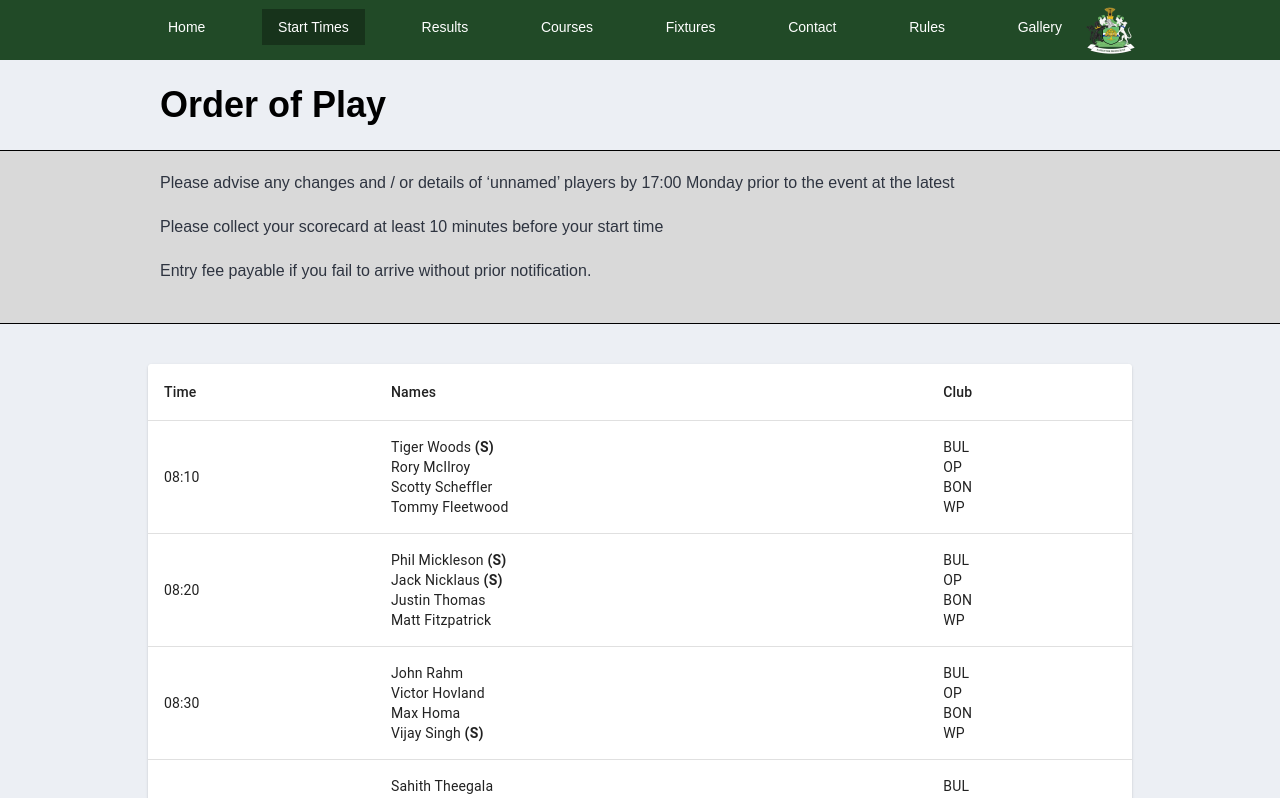
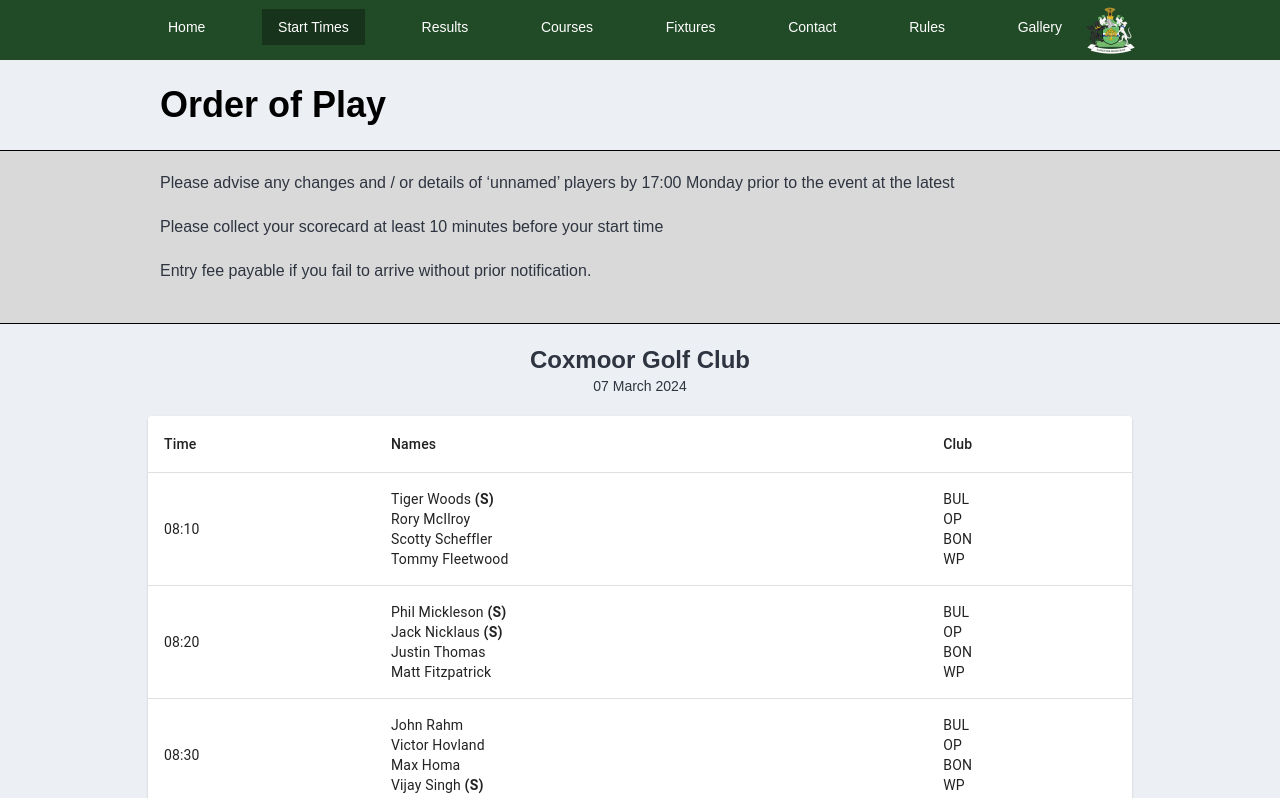
Before and after one commit to KaineBinch/NottinghamshireAlliance, a React (Vite) app: page /#/starttimes in a window 1280 px wide. Shown: the top 798 px of the page. Built offline with nearby package versions, Linux system fonts and the light colour scheme.

Commit message:
chore: added heading to start times

```diff
--- a/src/pages/startTimesPage.jsx
+++ b/src/pages/startTimesPage.jsx
@@ -22,6 +22,10 @@ const StartTimesPage = () => {
         </div>
         <hr className="border-black my-5" />
       </div>
+      <div className="">
+        <h2>Coxmoor Golf Club</h2>
+        <h3>07 March 2024</h3>
+      </div>
       <div className="flex justify-center">
         <div className="max-w-5xl w-full">
           <div className="m-5">
```
